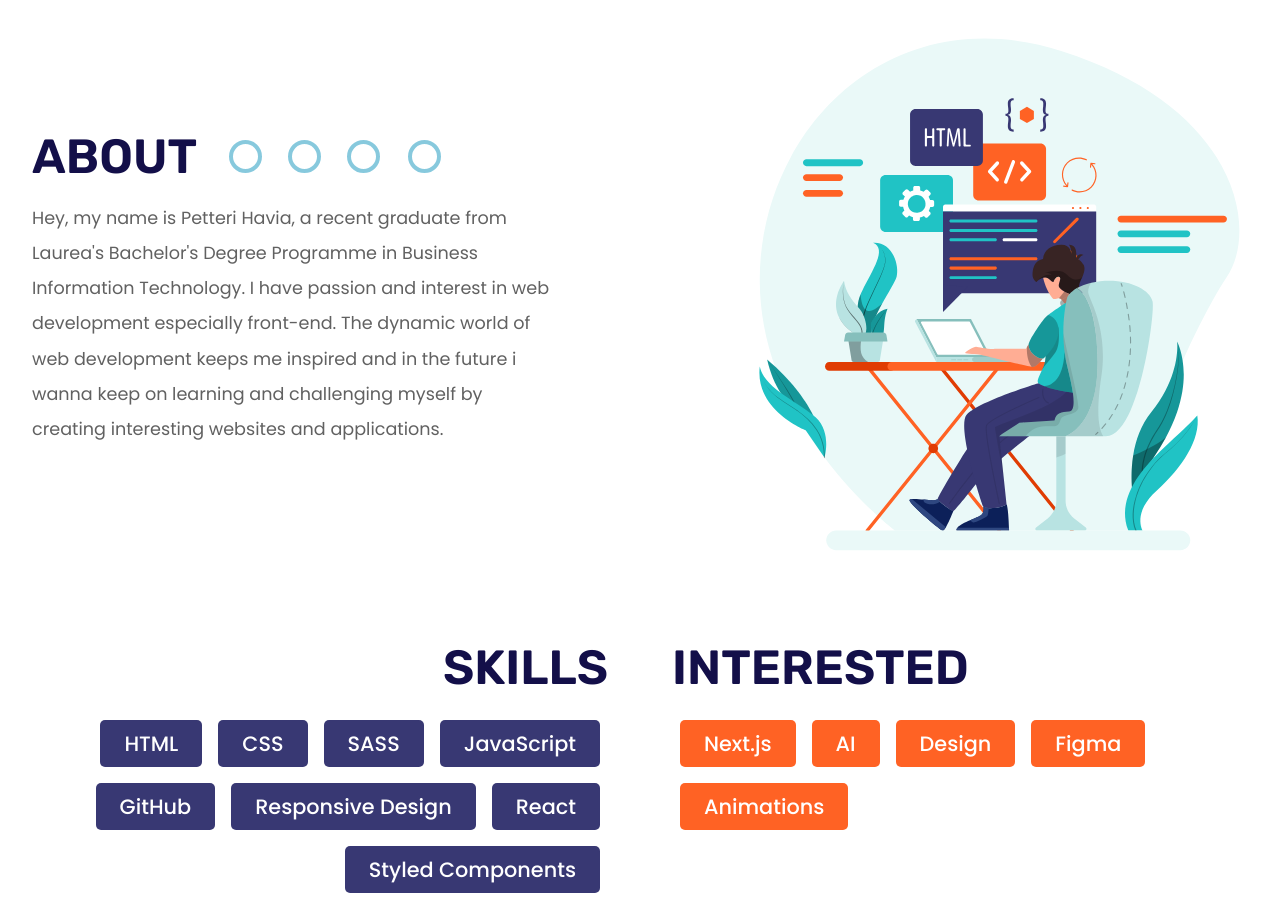
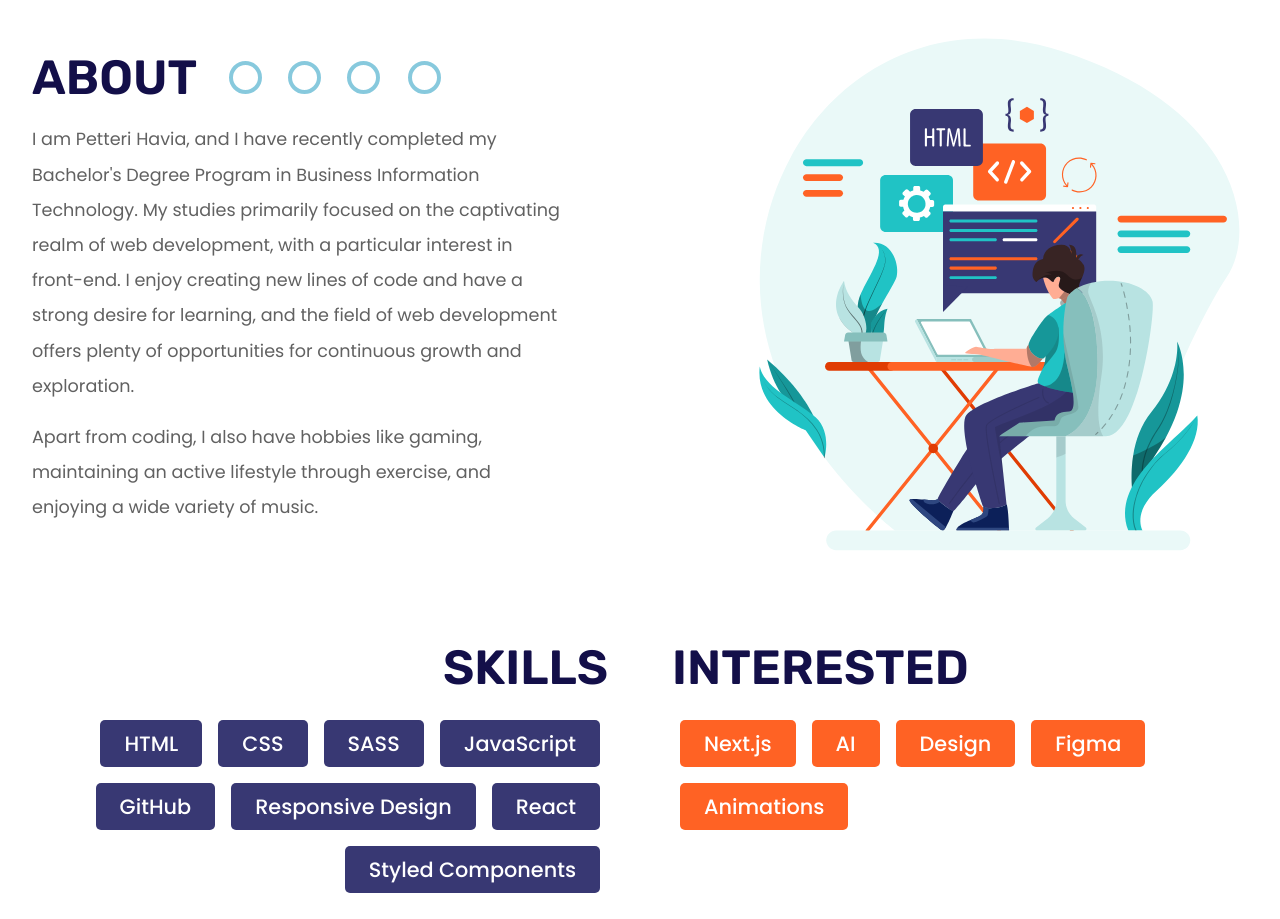
Before and after one commit to PetteriHavia/dev-portfolio, a React (Create React App) app: page / in a window 1280 px wide. Shown: the part 860-1779 px from the top of the page. Built offline with nearby package versions, Linux system fonts and the light colour scheme.

Commit message:
changed text

```diff
--- a/src/components/About.js
+++ b/src/components/About.js
@@ -2,13 +2,12 @@ import {
   Container,
   Column,
   InnerContainerAbout,
-  PageHeading
+  PageHeading,
 } from "../styles/Elements.style";
 import Row from "../assets/row.svg";
 import coding from "../assets/desktop-illustration-hero.svg";
 
-
-const About = ({aboutSectionRef}) => {
+const About = ({ aboutSectionRef }) => {
   return (
     <Container id="about" ref={aboutSectionRef}>
       <InnerContainerAbout>
@@ -18,15 +17,21 @@ const About = ({aboutSectionRef}) => {
             <img src={Row} alt="circle illustration" />
           </PageHeading>
           <p>
-              Hey, my name is Petteri Havia, a recent graduate from Laurea's
-              Bachelor's Degree Programme in Business Information Technology. I
-              have passion and interest in web development especially front-end.
-              The dynamic world of web development keeps me inspired and in the
-              future i wanna keep on learning and challenging myself by creating
-              interesting websites and applications.
+            I am Petteri Havia, and I have recently completed my Bachelor's Degree
+            Program in Business Information Technology. My studies primarily
+            focused on the captivating realm of web development, with a
+            particular interest in front-end. I enjoy creating
+            new lines of code and have a strong desire for learning, and the field of web
+            development offers plenty of opportunities for continuous growth
+            and exploration.
+          </p>
+          <p>
+            Apart from coding, I also have hobbies like gaming, maintaining
+            an active lifestyle through exercise, and enjoying a wide variety of
+            music.
           </p>
         </Column>
-            <img className="illustration-pc" src={coding } alt="coding" />
+        <img className="illustration-pc" src={coding} alt="coding" />
       </InnerContainerAbout>
     </Container>
   );
```
Lines whose indentation alone changed are shown as unchanged.
